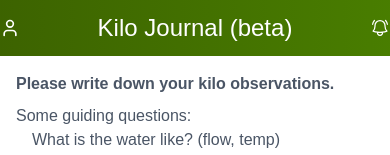
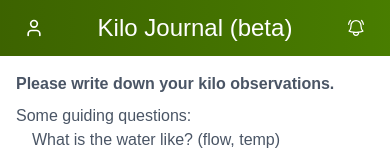
Before and after one commit to PurpleMaia/kilo-dashboard, a Next.js app: page /dashboard/kilo in a window 390 px wide. Shown: the top 155 px of the page. Built offline with nearby package versions, Linux system fonts and the light colour scheme.

Commit message:
fixed spacing on top panel on mobile

```diff
--- a/src/components/dashboard/top-panel.tsx
+++ b/src/components/dashboard/top-panel.tsx
@@ -32,7 +32,7 @@ export default function TopPanel() {
 
   return (
     <div className={clsx("w-full py-3",
-      isMobile ? "bg-gradient-to-r from-lime-800 to-lime-700" : "bg-white border-b border-gray-200"
+      isMobile ? "bg-gradient-to-r from-lime-800 to-lime-700 px-6" : "bg-white border-b border-gray-200"
     )}
     >
         {isMobile ? (
```
